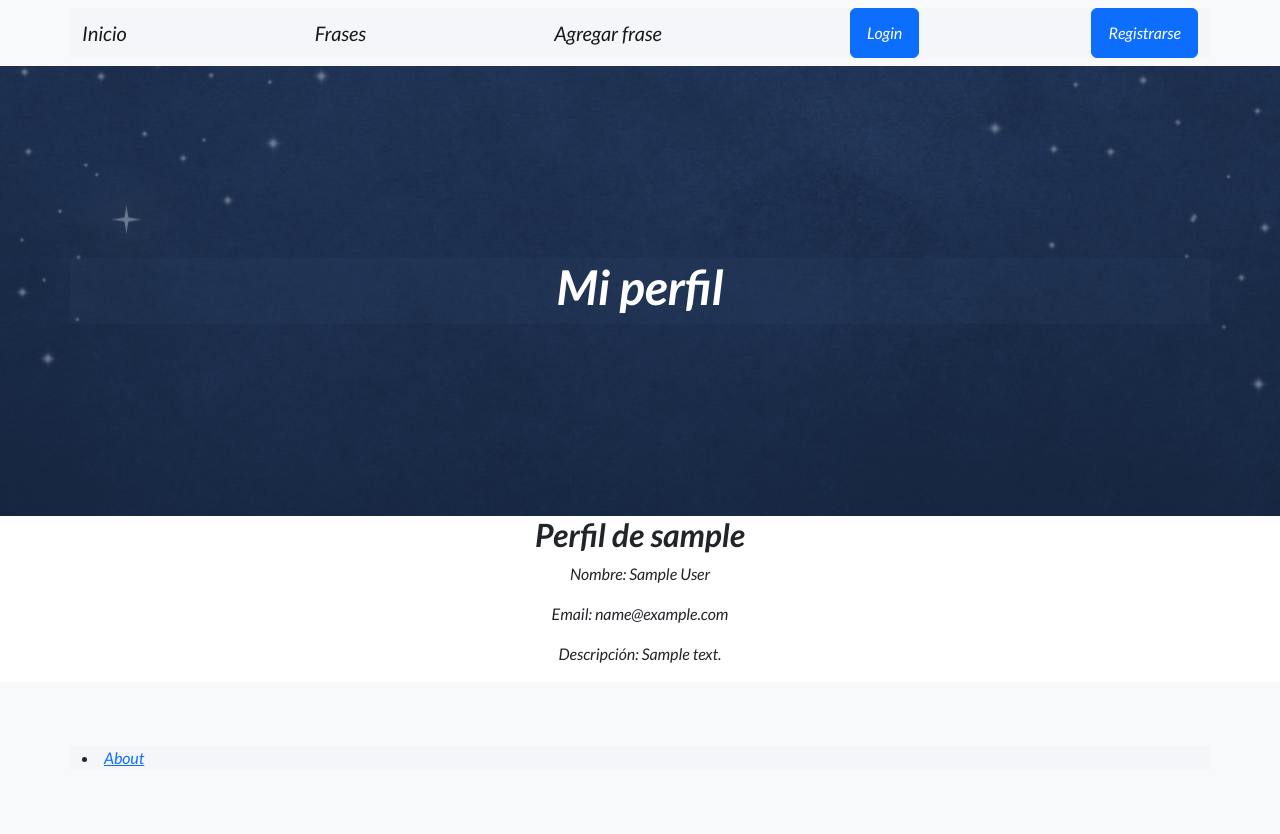
After one commit to floppylive/entrega1_korbenfeld, a Django app: a page that uses templates/genericos/base.html in a window 1280 px wide. The commit adds this page. Run offline with Django 4.2, Linux system fonts and the light colour scheme; tables that the repository leaves empty hold one stand-in row (values such as "Sample post"); some libraries are stand-ins or nearby versions.

Commit message:
subo verperfil

```diff
--- a/templates/genericos/base.html
+++ b/templates/genericos/base.html
@@ -29,7 +29,8 @@
                 <a class="navbar-brand" href={% url 'inicio:crear_frase' %}>Agregar frase</a>
                 {% if request.user.is_authenticated %}
                 <div class="user-info">
-                    <a class="navbar-brand" href={% url 'usuarios:editar_perfil' %}>Editar Perfil</a>
+                    <a class="navbar-brand" href={% url 'usuarios:editar_perfil'  %}>Editar Perfil</a>
+                    <a class="navbar-brand" href={% url 'usuarios:mi_perfil' username=request.user.username %}>Mi Perfil</a>
                     {% if request.user.infoextra.avatar %}
                     <img src="{{ request.user.infoextra.avatar.url }}" width="35" height="35">
 
@@ -56,7 +57,7 @@
                         <div class="text-center text-white">
                             <!-- Page heading-->
                             {% block h1_header %}
-                            <h1 class="mb-5">Bienvenidos a la concesionaria Pepito</h1>
+                            <h1 class="mb-5">Bienvenidos Frasemania</h1>
                             {% endblock h1_header %}
                         </div>
                     </div>
--- a/usuarios/forms.py
+++ b/usuarios/forms.py
@@ -18,6 +18,7 @@ class FormularioRegistro(UserCreationForm):
 class EdicionPerfil(UserChangeForm):
     password = None
     email = forms.EmailField()
+    frase_descripcion=forms.CharField(label='frase_descripcion', max_length=30)
     first_name = forms.CharField(label='Nombre', max_length=30)
     last_name = forms.CharField(label='Apellido', max_length=30)
 
@@ -25,7 +26,7 @@ class EdicionPerfil(UserChangeForm):
 
     class Meta:
         model = User
-        fields = ['email', 'first_name', 'last_name', 'avatar']
+        fields = ['frase_descripcion','email', 'first_name', 'last_name', 'avatar']
         widgets = {
             'avatar': forms.ClearableFileInput(attrs={'multiple': False}),
         }
--- a/usuarios/models.py
+++ b/usuarios/models.py
@@ -1,12 +1,13 @@
 from django.db import models
 from django.contrib.auth.models import User
-#from PIL import Image
+from PIL import Image
 
 # Create your models here.
 
 class InfoExtra(models.Model):
     avatar = models.ImageField(upload_to='avatares', null=True, blank=True)
     user = models.OneToOneField(User, on_delete=models.CASCADE)
+    frase_descripcion = models.TextField(blank=True)
     avatar_thumbnail = models.ImageField(upload_to='avatares/', default='avatares/default_thumbnail.png')
 
     def save(self, *args, **kwargs):
--- /dev/null
+++ b/usuarios/templates/usuarios/mi_perfil.html
@@ -0,0 +1,43 @@
+{% extends 'genericos/base.html' %}
+
+{% block title_head %}
+<title>Editar perfil</title>
+{% endblock title_head %}
+
+
+{% block h1_header %}
+<h1>Mi perfil</h1>
+{% endblock h1_header %}
+
+{% block contenido %}
+<div class='miformulario'>
+{% if miperfil.errors %}
+<p>Formulario invalido</p>
+{% endif %}
+
+
+
+
+
+        <div>
+            {% if request.user.infoextra.avatar %}
+            <h2>Perfil de {{ miperfil.user.username }} <img src="{{ miperfil.avatar.url }}" alt="Foto de perfil"></h2>
+            {% else %}
+            <h2>Perfil de {{ miperfil.user.username }}</h2>
+            {% endif %}
+          <p>Nombre: {{ miperfil.user.first_name }} {{ miperfil.user.last_name }}</p>
+          <p>Email: {{ miperfil.user.email }}</p>
+          <p>Descripción: {{ miperfil.frase_descripcion }}</p>
+
+          {% if request.user == perfil.user %}
+            <a href="{% url 'usuarios:editar_descripcion' perfil.user.username %}" class="btn btn-primary">Editar Descripción</a>
+            <a href="{% url 'usuarios:editar_enlace' perfil.user.username %}" class="btn btn-primary">Editar Enlace</a>
+          {% endif %}
+        </div>
+
+
+
+
+
+</div>
+{% endblock contenido %}
--- a/usuarios/urls.py
+++ b/usuarios/urls.py
@@ -2,6 +2,7 @@ from django.urls import path
 from django.contrib.auth.views import LogoutView
 from django.conf import settings
 from usuarios import views
+from .views import *
 
 
 app_name = 'usuarios'
@@ -12,4 +13,5 @@ urlpatterns = [
     path('perfil/editar/', views.editar_perfil, name='editar_perfil'),
     path('perfil/editar/cambiar_contrasenia', views.CambiarContrasenia.as_view(), name='cambiar_contrasenia'),
     path('logout/', LogoutView.as_view(template_name='usuarios/logout.html'), name='logout'),
+    path('mi_perfil/<str:username>/', views.mi_perfil, name='mi_perfil'),
 ]
--- a/usuarios/views.py
+++ b/usuarios/views.py
@@ -1,4 +1,4 @@
-from django.shortcuts import render, redirect
+from django.shortcuts import render, redirect, get_object_or_404
 from django.contrib.auth.forms import AuthenticationForm
 from django.contrib.auth import authenticate, login as login_django
 from usuarios.forms import FormularioRegistro, EdicionPerfil
@@ -7,6 +7,7 @@ from usuarios.models import InfoExtra
 from django.urls import reverse_lazy
 from django.contrib.auth.views import PasswordChangeView
 from django.contrib.auth.mixins import LoginRequiredMixin
+from django.views import View
 
 
 def login(request):
@@ -61,3 +62,8 @@ def editar_perfil(request):
 class CambiarContrasenia(LoginRequiredMixin, PasswordChangeView):
     template_name = 'usuarios/cambiar_contrasenia.html'
     success_url = reverse_lazy('usuarios:editar_perfil')
+
+
+def mi_perfil(request, username):
+    miperfil = get_object_or_404(InfoExtra, user__username=username)
+    return render(request, 'usuarios/mi_perfil.html', {'miperfil': miperfil})
```
Also changed, not shown: usuarios/migrations/0004_infoextra_frase_descripcion.py (added).
